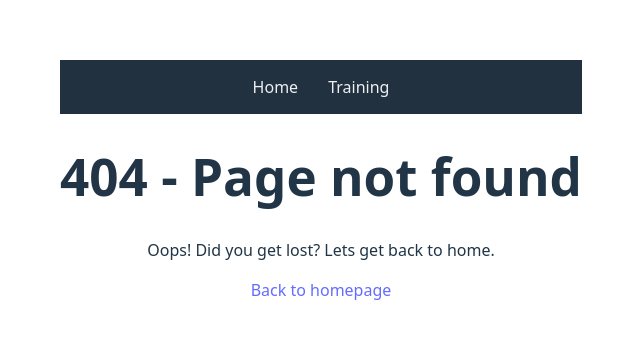
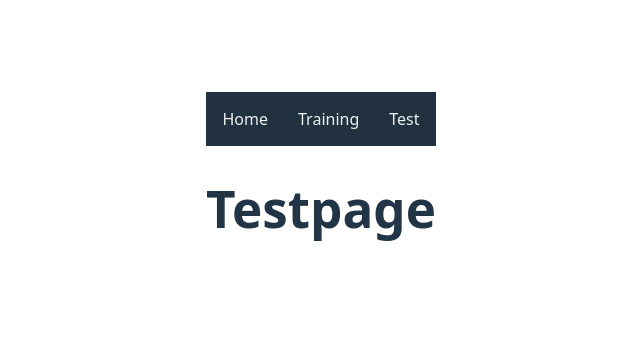
Before and after one commit to aaltsant/LearnJS, a React app in the folder project/frontend/: page /test in a window 1280 px wide. Before the commit this address had no page. Shown: the part 219-558 px from the top of the page, without its empty margins (319-959 px from the left). Built offline with nearby package versions, Linux system fonts and the light colour scheme; the HTML template or start-up script is replaced by a standard one.

Commit message:
feat(test, mainpage, navbar.jsx): Made test page and added to navbar

```diff
--- a/project/frontend/src/learnjs/MainPage.jsx
+++ b/project/frontend/src/learnjs/MainPage.jsx
@@ -1,5 +1,6 @@
 import { BrowserRouter as Router, Routes, Route } from 'react-router-dom';
 import Questions from './Questions';
+import Test from './Test';
 import HomePage from './HomePage';
 import NotFound from './NotFound';
 import NavBar from './NavBar';
@@ -14,6 +15,7 @@ function MainPage() {
         <Routes>
           <Route path="/" element={<HomePage />} />
           <Route path="/training" element={<Questions />} />
+          <Route path="/test" element={<Test />} />
           <Route path="/admin" element={<AdminLogin />} />
           <Route path="*" element={<NotFound />} />
         </Routes>
--- a/project/frontend/src/learnjs/NavBar.jsx
+++ b/project/frontend/src/learnjs/NavBar.jsx
@@ -7,6 +7,7 @@ function NavBar() {
         <nav className={styles.navbar}>
             <Link className={styles.navLink} to="/">Home</Link>
             <Link className={styles.navLink} to="/training">Training</Link>
+            <Link className={styles.navLink} to="/test">Test</Link>
         </nav>
     );
 }
--- /dev/null
+++ b/project/frontend/src/learnjs/Test.jsx
@@ -0,0 +1,9 @@
+function Test() {
+  return (
+    <>
+      <h1>Testpage</h1>
+    </>
+  )
+}
+
+export default Test
```
